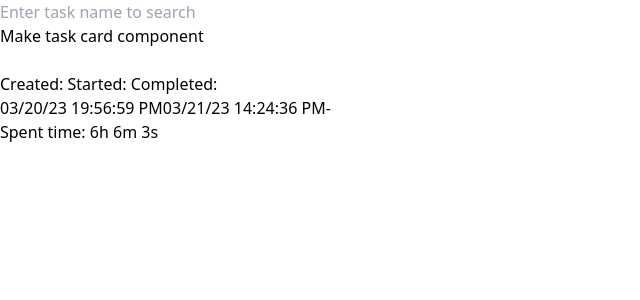
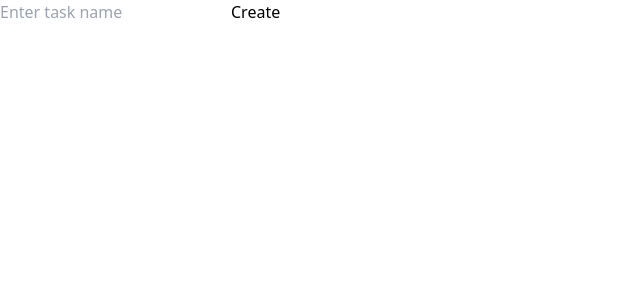
Before and after one commit to PavelRovnyi/task-list, a Vue app: page / in a window 1280 px wide. Shown: the top 300 px of the page, without its empty margins (0-640 px from the left). Built offline with nearby package versions, Linux system fonts and the light colour scheme.

Commit message:
WIP set components by functionality

```diff
--- a/src/components/Card.vue
+++ b/src/components/Card.vue
@@ -1,7 +1,7 @@
-<script setup lang="ts">
-</script>
+<script setup lang="ts"></script>
 
 <template>
+  <li v-for="item in items" class="bg-white min-h-[200px] p-3 border rounded-lg shadow">
     <div class="flex flex-col items-start h-full">
       <div class="flex flex-col w-full mb-2 h-full border-b">
         <div class="flex items-center justify-between text-lg border-b pb-1 mb-2">
@@ -95,4 +95,5 @@
         </div>
       </div>
     </div>
+  </li>
 </template>
--- a/src/components/CreateTaskForm.vue
+++ b/src/components/CreateTaskForm.vue
@@ -1,33 +1,32 @@
 <template>
   <div class="flex items-center justify-between mb-2">
     <input
+      v-model="newTask"
       type="text"
-      name="search"
-      id="search"
+      name="create-task"
+      id="create-task"
       autocomplete="off"
-      placeholder="Enter task name to search"
+      placeholder="Enter task name"
       class="mr-2 px-3 py-2 bg-white border shadow-sm border-slate-300 placeholder-slate-400 disabled:bg-slate-50 disabled:text-slate-500 disabled:border-slate-200 focus:outline-none focus:border-teal-500 block w-full rounded-md sm:text-sm invalid:border-pink-500 invalid:text-pink-600 focus:invalid:border-pink-500 focus:invalid:ring-pink-500 disabled:shadow-none"
     /><button
-      title="Add"
-      class=""
+      title="Add Task"
+      class="inline-flex items-center px-3 py-2 text-sm font-medium text-center text-white bg-blue-700 rounded-lg hover:bg-blue-800 focus:ring-4 focus:outline-none focus:ring-blue-300 dark:bg-blue-600 dark:hover:bg-blue-700 dark:focus:ring-blue-800"
     >
-      <svg
-        class="svg-inline--fa fa-circle-plus fa-xl"
-        aria-hidden="true"
-        focusable="false"
-        data-prefix="fas"
-        data-icon="circle-plus"
-        role="img"
-        xmlns="http://www.w3.org/2000/svg"
-        viewBox="0 0 512 512"
-      >
-        <path
-          class=""
-          fill="currentColor"
-          d="M256 512c141.4 0 256-114.6 256-256S397.4 0 256 0S0 114.6 0 256S114.6 512 256 512zM232 344V280H168c-13.3 0-24-10.7-24-24s10.7-24 24-24h64V168c0-13.3 10.7-24 24-24s24 10.7 24 24v64h64c13.3 0 24 10.7 24 24s-10.7 24-24 24H280v64c0 13.3-10.7 24-24 24s-24-10.7-24-24z"
-        ></path>
-      </svg>
+      Create
     </button>
   </div>
 </template>
-<script setup lang="ts"></script>
+
+<script setup lang="ts">
+import { ref } from 'vue'
+
+const tasks = ref<string[]>([])
+const newTask = ref<string>('')
+
+const addTask = () => {
+  if (newTask.value) {
+    tasks.value.push(newTask.value)
+    newTask.value = ''
+  }
+}
+</script>
--- a/src/components/TaskList.vue
+++ b/src/components/TaskList.vue
@@ -6,10 +6,8 @@
     <div class="mx-auto">
       <ul
         class="grid grid-cols-1 md:grid-cols-2 lg:grid-cols-3 mt-2 gap-4 text-gray-500 list-inside dark:text-gray-400"
-      >
-        <li class="bg-white min-h-[200px] p-3 border rounded-lg shadow">
-          <Card></Card>
-        </li>
+      ><Card></Card>
+
       </ul>
     </div>
   </div>
```
Also changed, not shown: src/components/HelloWorld.vue (deleted, +0 -11 lines). Lines whose indentation alone changed are shown as unchanged.
